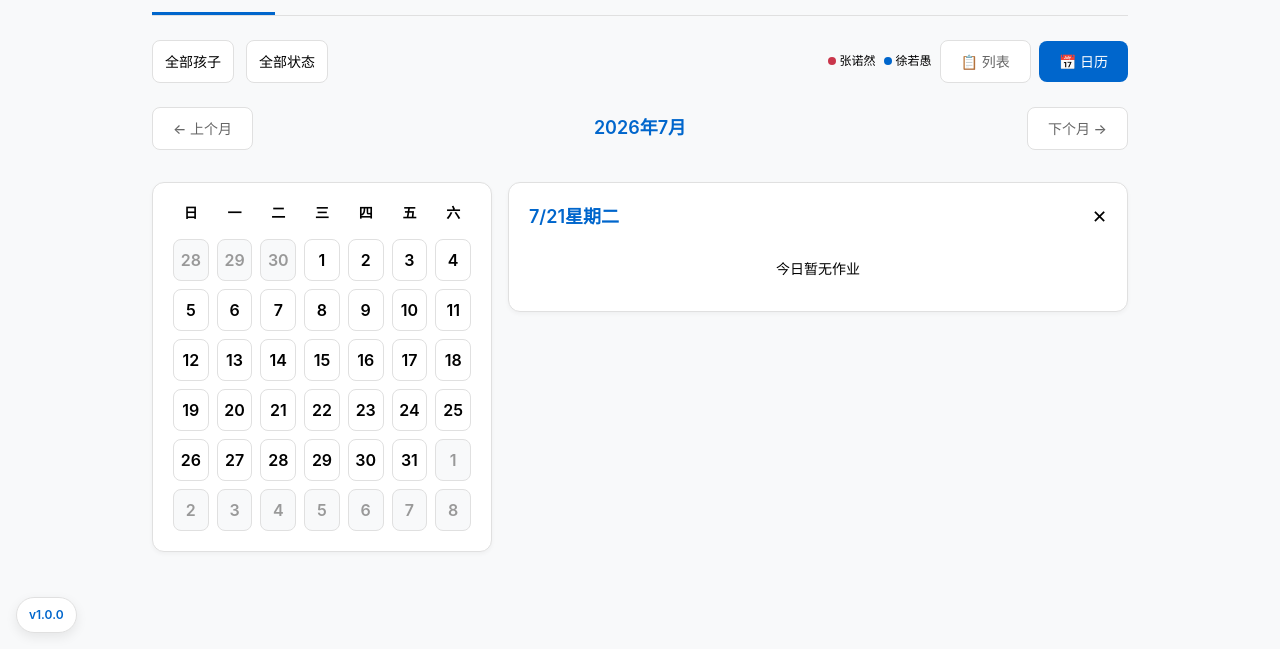
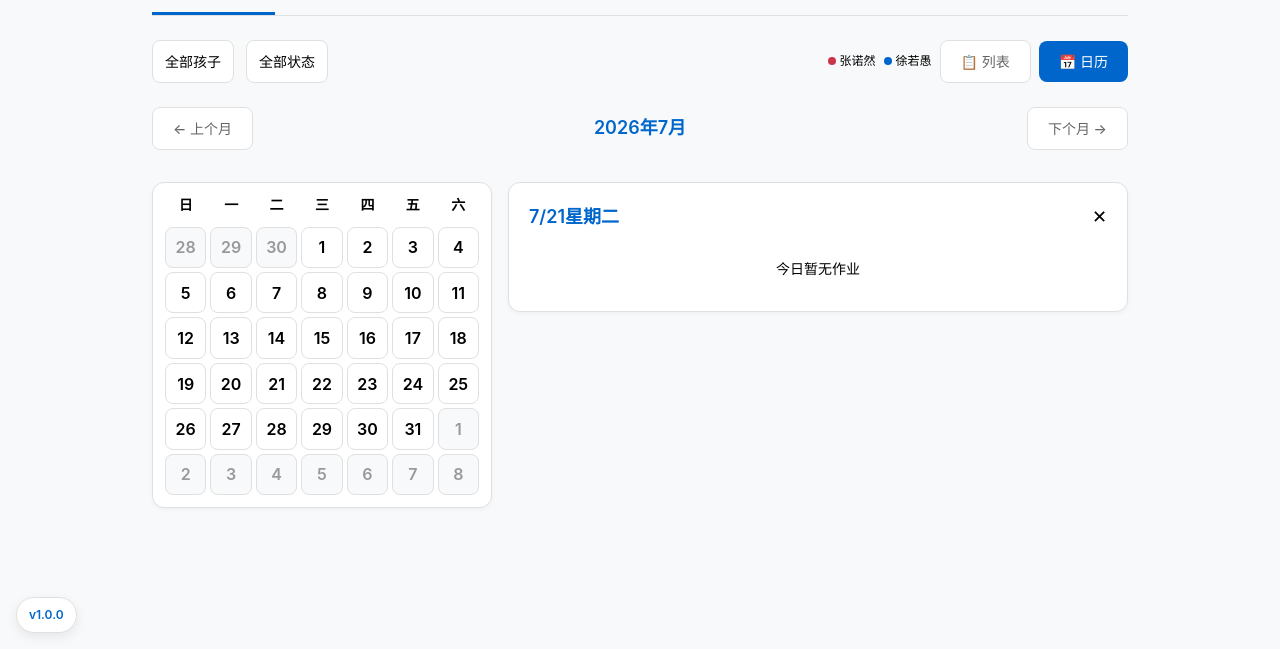
Before and after one commit to killerzhy-spec/kids-calendar, a Flask app: page / in a window 1280 px wide. Shown: the part 151-800 px from the top of the page. Run offline with Flask 3, Linux system fonts and the light colour scheme; data that the repository does not hold is empty; some libraries are stand-ins or nearby versions.

Commit message:
Reduce calendar cell gap and padding to avoid wrapping

```diff
--- a/templates/index.html
+++ b/templates/index.html
@@ -113,7 +113,7 @@
       aspect-ratio: 1;
       border: 1px solid var(--border);
       border-radius: 8px;
-      padding: 8px;
+      padding: 2px;
       text-align: center;
       cursor: pointer;
       transition: all 0.3s ease;
@@ -414,9 +414,9 @@
 
       <div class="flex flex-col lg:flex-row gap-4 items-start">
         <!-- 日历网格（左） -->
-        <div class="card-philips w-full lg:w-[340px] lg:flex-shrink-0">
+        <div class="card-philips w-full lg:w-[340px] lg:flex-shrink-0" style="padding:12px">
           <!-- 周标题 -->
-          <div class="grid grid-cols-7 gap-2 mb-4">
+          <div class="grid grid-cols-7 gap-1 mb-3">
             <div class="text-center font-semibold text-secondary text-sm">日</div>
             <div class="text-center font-semibold text-secondary text-sm">一</div>
             <div class="text-center font-semibold text-secondary text-sm">二</div>
@@ -426,7 +426,7 @@
             <div class="text-center font-semibold text-secondary text-sm">六</div>
           </div>
           <!-- 日期格子 -->
-          <div id="cal-grid" class="grid grid-cols-7 gap-2"></div>
+          <div id="cal-grid" class="grid grid-cols-7 gap-1"></div>
         </div>
 
         <!-- 日期详情（右） -->
```
